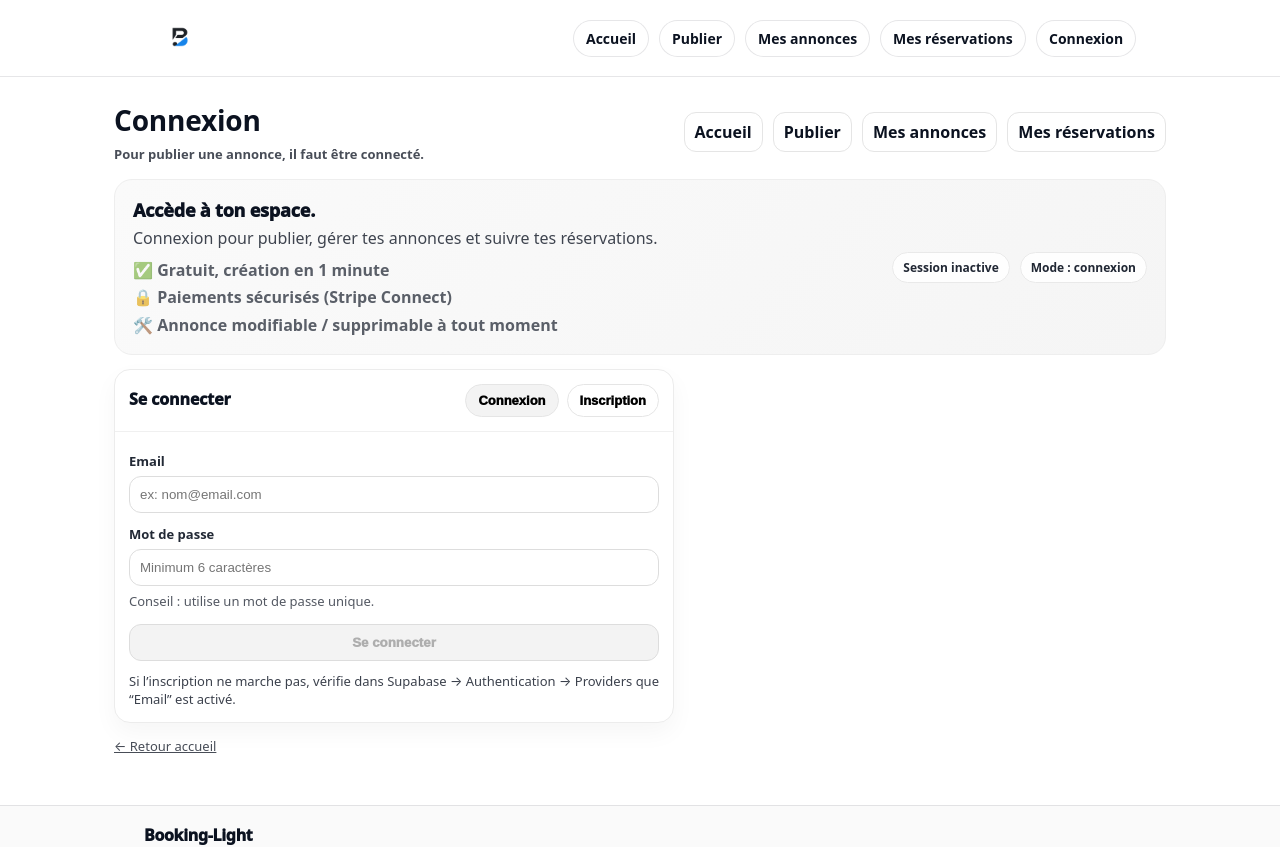
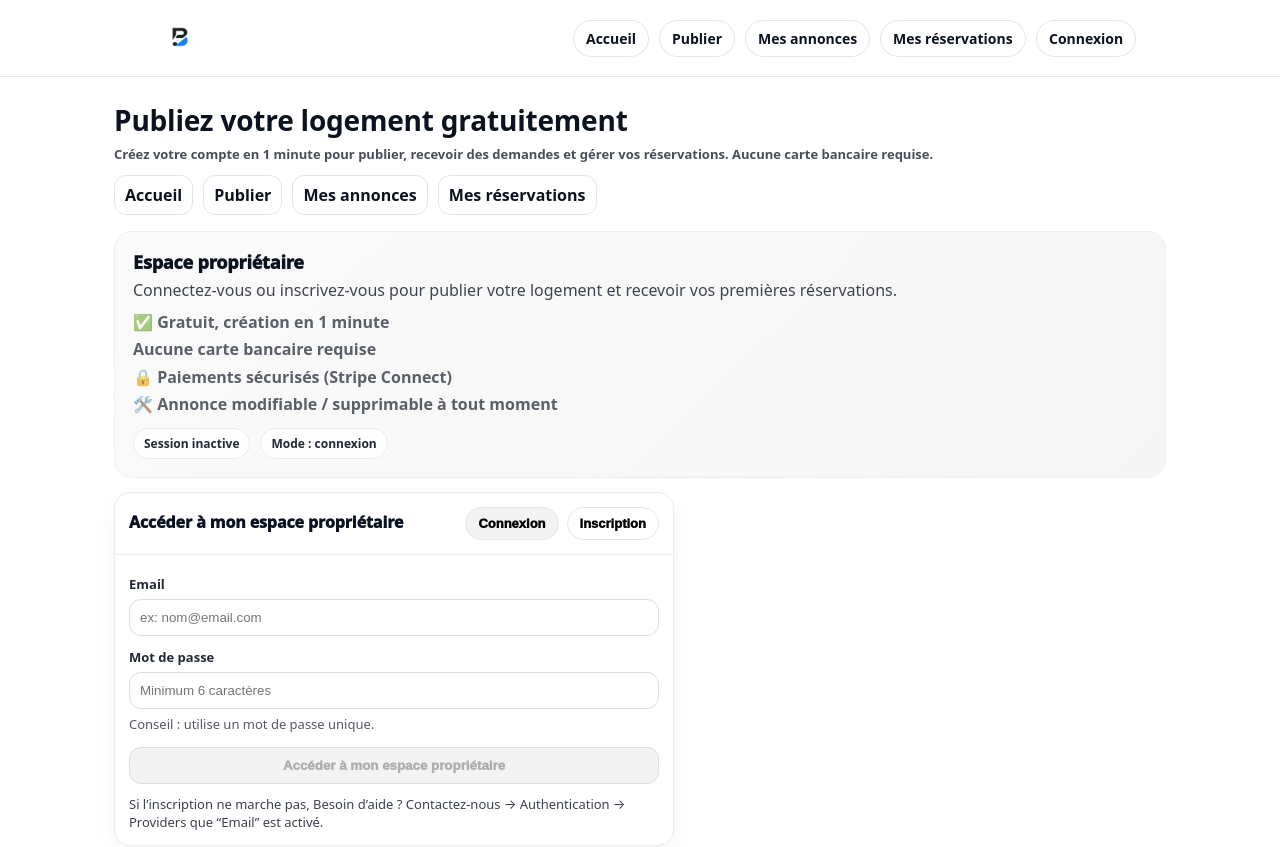
Before and after one commit to alexouemba1/booking-light, a Next.js app: page /auth in a window 1280 px wide. Shown: the top 847 px of the page. Built offline with nearby package versions, Linux system fonts and the light colour scheme; no server answers.

Commit message:
Update auth copy / email flow

```diff
--- a/src/app/auth/page.tsx
+++ b/src/app/auth/page.tsx
@@ -221,9 +221,10 @@ export default function AuthPage() {
       {/* TOPBAR */}
       <header style={topbar}>
         <div>
-          <h1 style={{ margin: 0, fontSize: 28, letterSpacing: -0.2 }}>Connexion</h1>
+          <h1 style={{ margin: 0, fontSize: 28, letterSpacing: -0.2 }}>Publiez votre logement gratuitement</h1>
           <div style={{ marginTop: 6, opacity: 0.75, fontWeight: 800, fontSize: 13 }}>
-            Pour publier une annonce, il faut être connecté.
+            Créez votre compte en 1 minute pour publier, recevoir des demandes et gérer vos réservations.
+            Aucune carte bancaire requise.
           </div>
         </div>
 
@@ -247,11 +248,12 @@ export default function AuthPage() {
       <section style={hero}>
         <div style={{ display: "flex", justifyContent: "space-between", gap: 12, flexWrap: "wrap" }}>
           <div>
-            <div style={{ fontSize: 18, fontWeight: 950, letterSpacing: -0.2 }}>Accède à ton espace.</div>
+            <div style={{ fontSize: 18, fontWeight: 950, letterSpacing: -0.2 }}>Espace propriétaire</div>
             <div style={{ marginTop: 6, opacity: 0.78, lineHeight: 1.35 }}>
-              Connexion pour publier, gérer tes annonces et suivre tes réservations.
+              Connectez-vous ou inscrivez-vous pour publier votre logement et recevoir vos premières réservations.
               <div style={{ marginTop: 10, display: "grid", gap: 6, fontWeight: 800, opacity: 0.85 }}>
        <div>✅ Gratuit, création en 1 minute</div>
+               Aucune carte bancaire requise
        <div>🔒 Paiements sécurisés (Stripe Connect)</div>
        <div>🛠️ Annonce modifiable / supprimable à tout moment</div>
        </div>
@@ -268,7 +270,7 @@ export default function AuthPage() {
       <div style={card}>
         <div style={cardHead}>
           <div style={{ fontWeight: 950, letterSpacing: -0.1 }}>
-            {userEmail ? "Tu es connecté" : mode === "login" ? "Se connecter" : "Créer un compte"}
+            {userEmail ? "Tu es connecté" : mode === "login" ? "Accéder à mon espace propriétaire" : "Créer mon compte propriétaire"}
           </div>
 
           {!userEmail && (
@@ -354,7 +356,7 @@ export default function AuthPage() {
                       ? "Connexion…"
                       : "Création…"
                     : mode === "login"
-                    ? "Se connecter"
+                    ? "Accéder à mon espace propriétaire"
                     : "Créer le compte"}
                 </button>
               </form>
@@ -368,7 +370,7 @@ export default function AuthPage() {
               )}
 
               <div style={{ marginTop: 12, fontSize: 13, opacity: 0.8, lineHeight: 1.35 }}>
-                Si l’inscription ne marche pas, vérifie dans Supabase → Authentication → Providers que “Email” est activé.
+                Si l’inscription ne marche pas, Besoin d’aide ? Contactez-nous → Authentication → Providers que “Email” est activé.
               </div>
             </>
           )}
```
